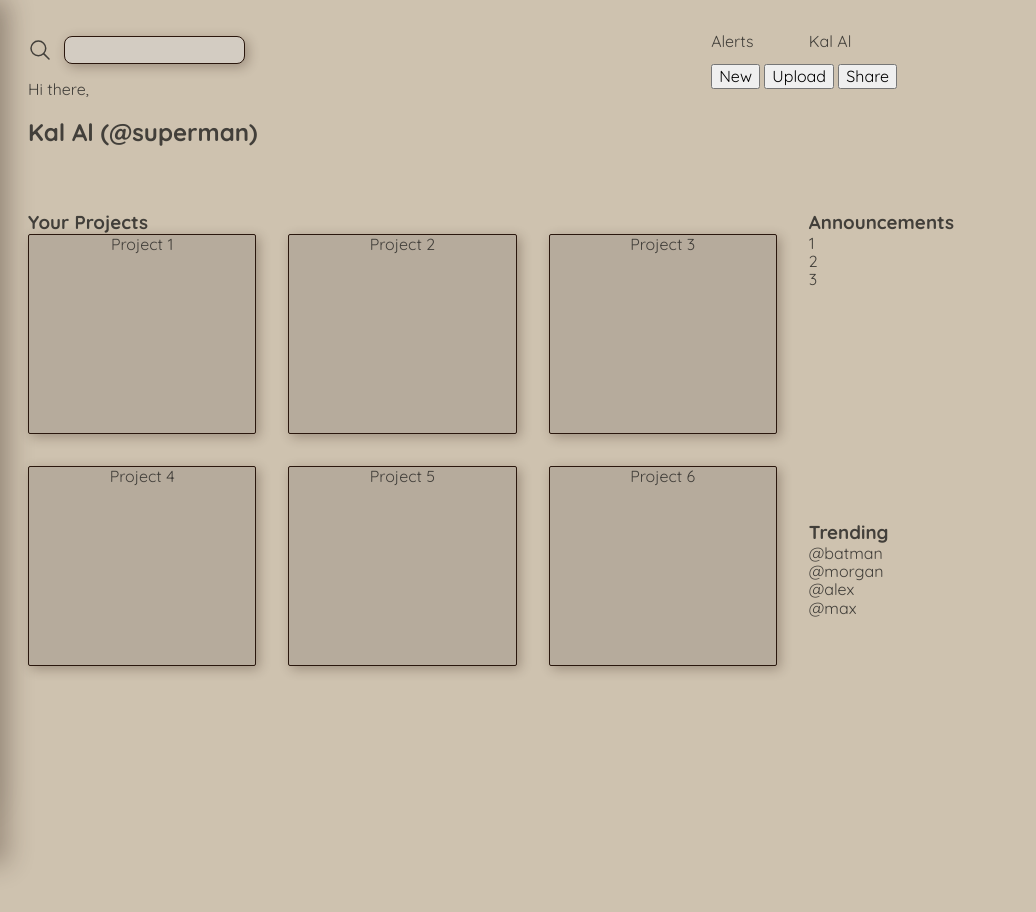
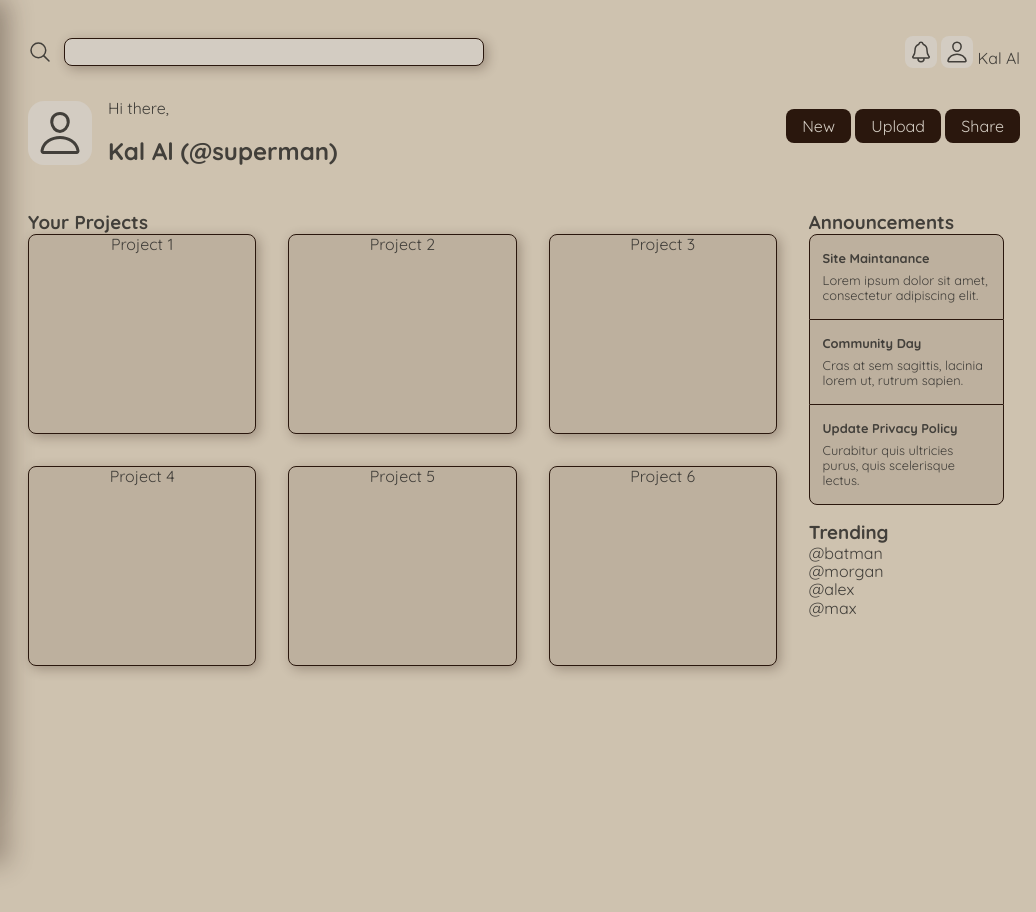
Before and after one commit to ergooll/odin-dashboard, a plain HTML site: page index.html in a window 1280 px wide. Shown: the full height of the page, 244-1280 px from the left. Drawn offline with Linux system fonts and the light colour scheme.

Commit message:
Several styling changes Created styling for announcements section Fixed header grid and layout Various tweaks

```diff
--- a/index.html
+++ b/index.html
@@ -85,15 +85,19 @@
             <svg xmlns="http://www.w3.org/2000/svg" class="ionicon" viewBox="0 0 512 512"><path d="M221.09 64a157.09 157.09 0 10157.09 157.09A157.1 157.1 0 00221.09 64z" fill="none" stroke="currentColor" stroke-miterlimit="10" stroke-width="32"/><path fill="none" stroke="currentColor" stroke-linecap="round" stroke-miterlimit="10" stroke-width="32" d="M338.29 338.29L448 448"/></svg>
             <input type="text">
         </div>
-        <div class="header-item header-alerts">
-            Alerts
-        </div>
         <div class="header-item header-profile-small">
-            Kal Al
+            <svg xmlns="http://www.w3.org/2000/svg" class="ionicon" viewBox="0 0 512 512"><path d="M427.68 351.43C402 320 383.87 304 383.87 217.35 383.87 138 343.35 109.73 310 96c-4.43-1.82-8.6-6-9.95-10.55C294.2 65.54 277.8 48 256 48s-38.21 17.55-44 37.47c-1.35 4.6-5.52 8.71-9.95 10.53-33.39 13.75-73.87 41.92-73.87 121.35C128.13 304 110 320 84.32 351.43 73.68 364.45 83 384 101.61 384h308.88c18.51 0 27.77-19.61 17.19-32.57zM320 384v16a64 64 0 01-128 0v-16" fill="none" stroke="currentColor" stroke-linecap="round" stroke-linejoin="round" stroke-width="32"/></svg>
+            <svg xmlns="http://www.w3.org/2000/svg" class="ionicon" viewBox="0 0 512 512"><path d="M344 144c-3.92 52.87-44 96-88 96s-84.15-43.12-88-96c-4-55 35-96 88-96s92 42 88 96z" fill="none" stroke="currentColor" stroke-linecap="round" stroke-linejoin="round" stroke-width="32"/><path d="M256 304c-87 0-175.3 48-191.64 138.6C62.39 453.52 68.57 464 80 464h352c11.44 0 17.62-10.48 15.65-21.4C431.3 352 343 304 256 304z" fill="none" stroke="currentColor" stroke-miterlimit="10" stroke-width="32"/></svg>
+            <span>Kal Al</span>
         </div>
         <div class="header-item header-profile-large">
-            <p>Hi there,</p>
-            <h2>Kal Al (@superman)</h2>
+            <div class="header-profile-large-left">
+                <svg xmlns="http://www.w3.org/2000/svg" class="ionicon" viewBox="0 0 512 512"><path d="M344 144c-3.92 52.87-44 96-88 96s-84.15-43.12-88-96c-4-55 35-96 88-96s92 42 88 96z" fill="none" stroke="currentColor" stroke-linecap="round" stroke-linejoin="round" stroke-width="32"/><path d="M256 304c-87 0-175.3 48-191.64 138.6C62.39 453.52 68.57 464 80 464h352c11.44 0 17.62-10.48 15.65-21.4C431.3 352 343 304 256 304z" fill="none" stroke="currentColor" stroke-miterlimit="10" stroke-width="32"/></svg>
+            </div>
+            <div class="header-profile-large-right">
+                <p>Hi there,</p>
+                <h2>Kal Al (@superman)</h2>
+            </div>
         </div>
         <div class="header-item header-buttons">
             <button>New</button>
@@ -117,9 +121,18 @@
         <div class="announcements-container">
             <h3>Announcements</h3>
             <div class="announcements-grid">
-                <div class="announcements-item">1</div>
-                <div class="announcements-item">2</div>
-                <div class="announcements-item">3</div>
+                <div class="announcements-item">
+                    <h4>Site Maintanance</h4>
+                    <p>Lorem ipsum dolor sit amet, consectetur adipiscing elit.</p>
+                </div>
+                <div class="announcements-item">
+                    <h4>Community Day</h4>
+                    <p>Cras at sem sagittis, lacinia lorem ut, rutrum sapien.</p>
+                </div>
+                <div class="announcements-item">
+                    <h4>Update Privacy Policy</h4>
+                    <p>Curabitur quis ultricies purus, quis scelerisque lectus.</p>
+                </div>
             </div>
         </div>
         <div class="trending-container">
--- a/main.css
+++ b/main.css
@@ -33,6 +33,8 @@ input[type=number] {
     -moz-appearance: textfield;
 }
 
+/* Sidebar section */
+
 .sidebar-container {
     grid-row: 1 / 3;
     background-color: var(--accent-color);
@@ -64,6 +66,10 @@ input[type=number] {
     list-style-type: none;
     padding-top: 0.3rem;
     padding-bottom: 0.3rem;
+}
+
+.sidebar-menu > ul > li:hover {
+    background-color: rgba(59, 59, 59, 0.61);
 }
 
 .sidebar-menu > ul > li > a {
@@ -99,15 +105,20 @@ input[type=number] {
     color: var(--text-color-light);
 }
 
+/* Header section */
+
 .header-container {
     padding: 2rem;
     display: grid;
-    grid-template: 1fr 1fr / 70% 10% 20%;
+    grid-template: 1fr 1fr / 60% 40%;
+    gap: 1rem;
+    align-items: center;
 }
 
 .header-container input {
     margin: 0;
     padding: 4px;
+    width: 70%;
     background-color: var(--text-color-light);
     border: 1px solid var(--accent-color);
     border-radius: 8px;
@@ -126,9 +137,57 @@ input[type=number] {
     top: 6px;
 }
 
+.header-profile-small {
+    justify-self: end;
+}
+
+.header-profile-small > svg {
+    height: 1.5rem;
+    width: 1.5rem;
+    position: relative;
+    top: 4px;
+    background-color: var(--text-color-light);
+    padding: 4px;
+    border-radius: 25%;
+}
+
+.header-profile-large {
+    display: flex;
+    align-items: center;
+    gap: 1rem;
+}
+
+.header-profile-large-left > svg {
+    height: 3rem;
+    width: 3rem;
+    background-color: var(--text-color-light);
+    padding: 8px;
+    border-radius: 25%;
+}
+
+.header-profile-small > svg:hover, .header-profile-large-left > svg:hover {
+    cursor: pointer;
+}
+
 .header-buttons {
-    grid-column: 2 / 4;
+    justify-self: end;
 }
+
+.header-buttons button {
+    margin-top: 1rem;
+    margin-bottom: 2rem;
+    padding: 8px 16px;
+    color: var(--text-color-light);
+    background-color: var(--accent-color);
+    border: 0;
+    border-radius: 8px;
+}
+
+.header-buttons button:hover {
+    cursor: pointer;
+}
+
+/* Main content section */
 
 .main-content-container {
     height: calc(100vh - 180px);
@@ -155,8 +214,8 @@ input[type=number] {
 
 .projects-item {
     border: 1px solid var(--accent-color);
-    border-radius: 2px;
-    background-color: #b6ab9c;
+    border-radius: 8px;
+    background-color: #bdb09e;
     box-shadow: 3px 3px 12px rgba(42, 23, 13, 0.3);
     text-align: center;
 }
@@ -165,6 +224,38 @@ input[type=number] {
     grid-area: announcements;
 }
 
+.announcements-item:first-child {
+    border-top-left-radius: 8px;
+    border-top-right-radius: 8px;
+}
+
+.announcements-item:last-child {
+    border-bottom-left-radius: 8px;
+    border-bottom-right-radius: 8px;
+}
+
+.announcements-item:nth-child(2) {
+    border-bottom: none;
+    border-top: none;
+}
+
+.announcements-item {
+    background-color: #bdb09e;
+    padding: 1rem 0.8rem;
+    border: 1px solid var(--accent-color);
+}
+
+.announcements-item > h4 {
+    margin: 0;
+    font-size: 0.8rem;
+}
+
+.announcements-item > p {
+    margin: 0;
+    padding-top: 0.5rem;
+    font-size: 0.8rem;
+}
+
 .trending-container {
     grid-area: trending;
 }
```
